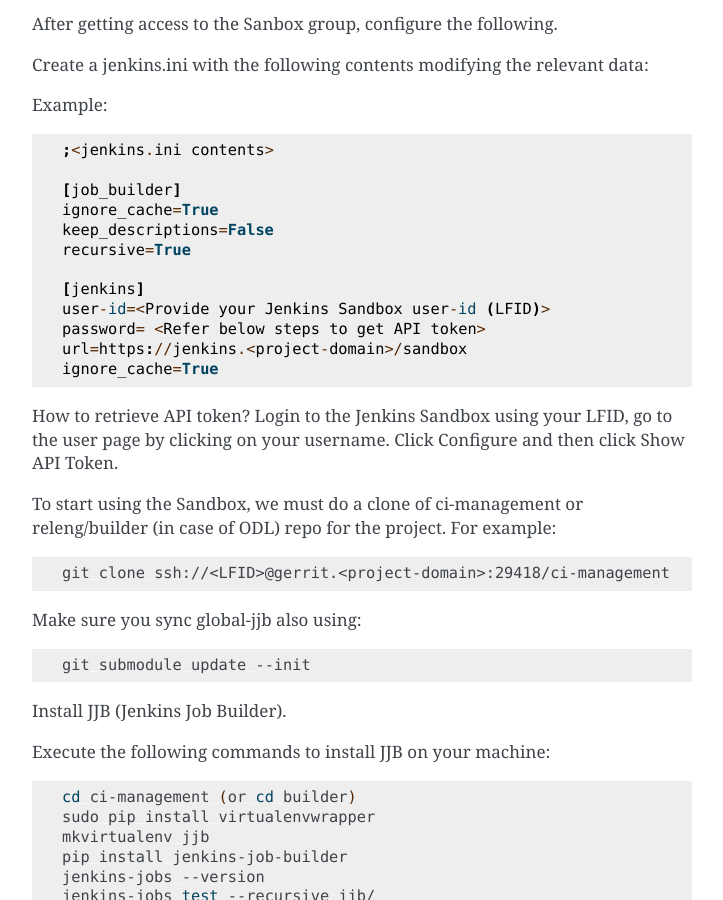
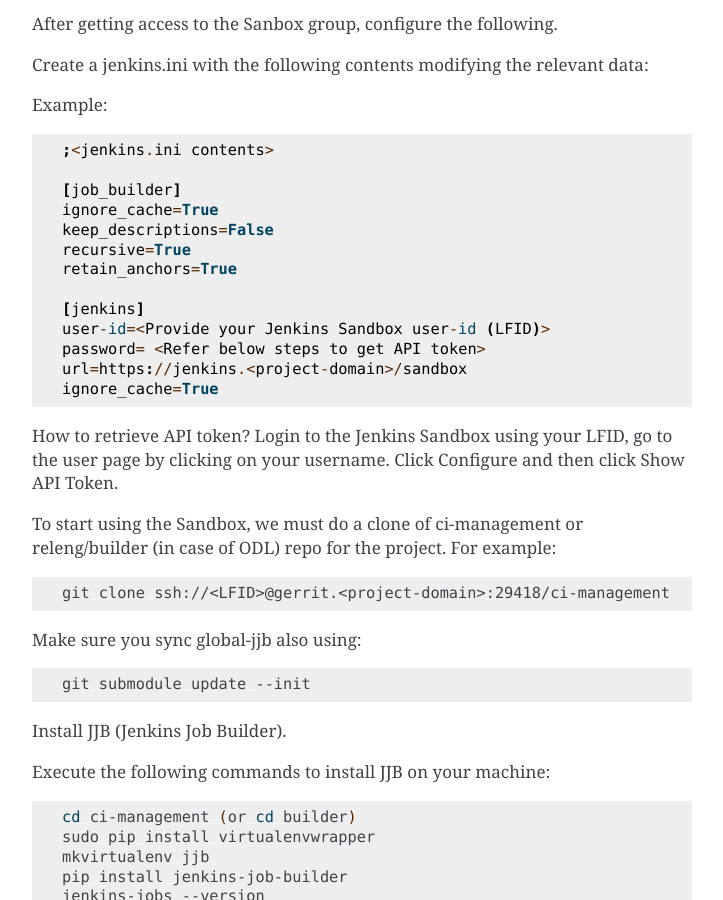
Before and after one commit to lfit/releng-docs, a Sphinx documentation site: the page built from docs/jenkins-sandbox.rst, in a window 1280 px wide and 900 px high, scrolled down 2137 px. Shown: the whole window, without its empty margins (388-1111 px from the left). Built offline with Sphinx 7.4.7, drawn with Linux system fonts in a browser that asks for light colours; the version number could not be read and is left out.

Commit message:
Add retain_anchors to JJB CLI configuration
Change-Id: Ie9a765a04b96dc4573ef31714af86c34d4528808
Signed-off-by: Anil Belur <abelur@linuxfoundation.org>

```diff
--- a/docs/jenkins-sandbox.rst
+++ b/docs/jenkins-sandbox.rst
@@ -108,6 +108,7 @@
    ignore_cache=True
    keep_descriptions=False
    recursive=True
+   retain_anchors=True
 
    [jenkins]
    user-id=<Provide your Jenkins Sandbox user-id (LFID)>
```
